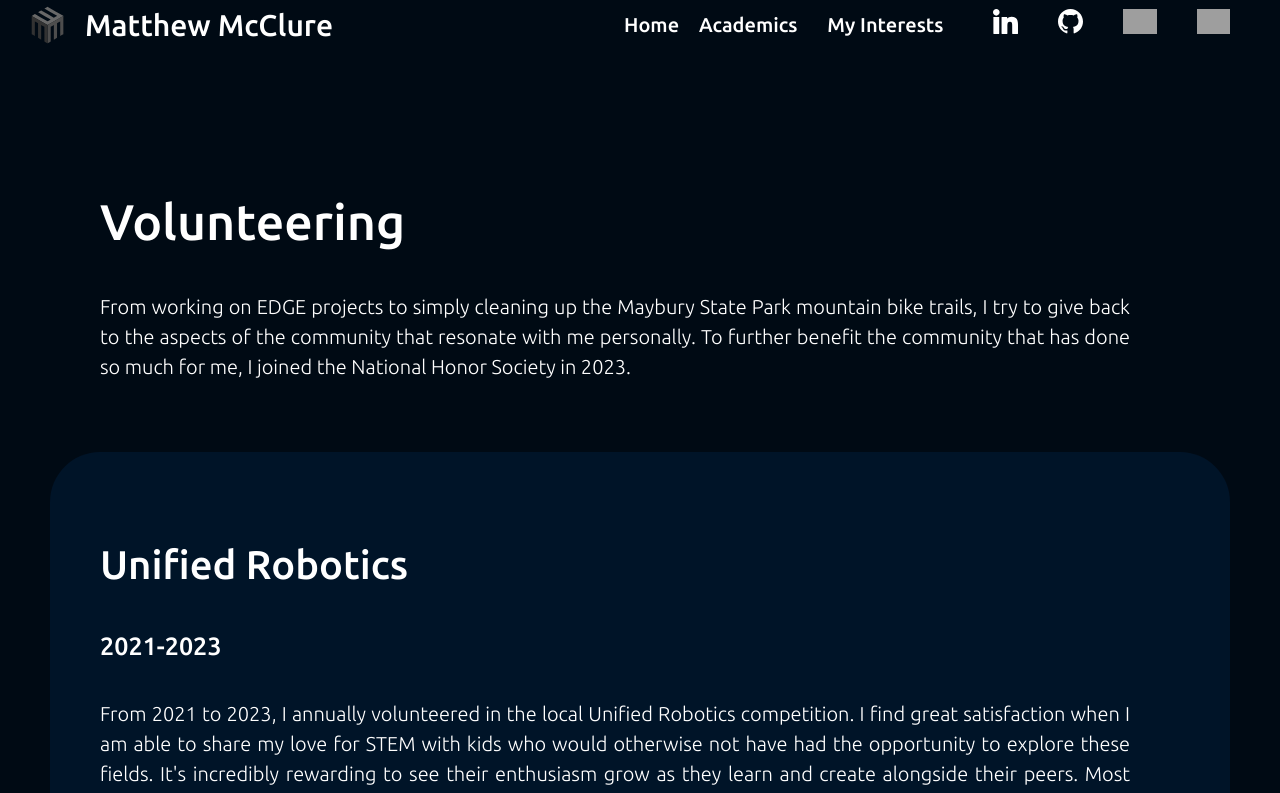
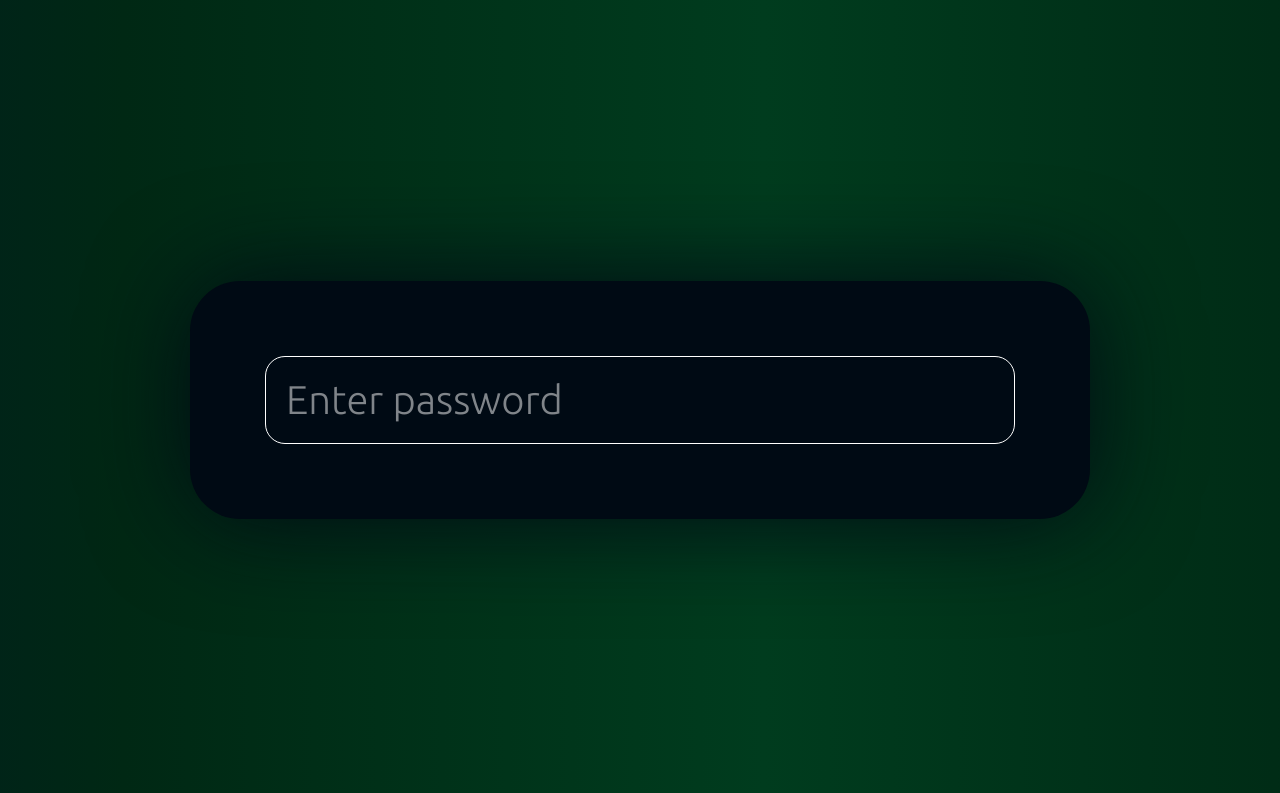
Before and after one commit to mwmcclure7/mwmcclure7.github.io, a React (Vite) app: page /#/volunteering in a window 1280 px wide. Shown: the top 793 px of the page. Built offline with nearby package versions, Linux system fonts and the light colour scheme; grey boxes are pictures that could not be loaded.

Commit message:
Added password protection

```diff
--- a/package.json
+++ b/package.json
@@ -15,10 +15,12 @@
   "dependencies": {
     "react": "^18.3.1",
     "react-dom": "^18.3.1",
+    "react-hot-toast": "^2.4.1",
     "react-router-dom": "^6.26.0"
   },
   "devDependencies": {
     "@eslint/js": "^9.8.0",
+    "@types/node": "^22.4.0",
     "@types/react": "^18.3.3",
     "@types/react-dom": "^18.3.0",
     "@vitejs/plugin-react": "^4.3.1",
--- a/src/App.tsx
+++ b/src/App.tsx
@@ -1,4 +1,6 @@
+import { useState } from "react";
 import { Route, Routes } from "react-router-dom";
+import { Toaster } from "react-hot-toast";
 import Header from "./components/Header";
 import Footer from "./components/Footer";
 import Home from "./pages/Home";
@@ -13,10 +15,19 @@ import Robotics from "./pages/Robotics";
 import Programming from "./pages/Programming";
 import Printing from "./pages/Printing";
 import Volunteering from "./pages/Volunteering";
+import Login from "./pages/Login";
 
 function App() {
+    const [isAuthenticated, setIsAuthenticated] = useState(false);
+
+    function handleLogin() {
+        setIsAuthenticated(true);
+    }
+
     return (
         <div className="app">
+            {isAuthenticated ? (
+                <div>
                     <Header />
                     <Routes>
                         <Route path="/" element={<Home />} />
@@ -30,9 +41,17 @@ function App() {
                         <Route path="/robotics" element={<Robotics />} />
                         <Route path="/programming" element={<Programming />} />
                         <Route path="/printing" element={<Printing />} />
-                <Route path="/volunteering" element={<Volunteering />} />
+                        <Route
+                            path="/volunteering"
+                            element={<Volunteering />}
+                        />
                     </Routes>
                     <Footer />
+                </div>
+            ) : (
+                <Login onLogin={handleLogin} />
+            )}
+            <Toaster />
         </div>
     );
 }
--- /dev/null
+++ b/src/pages/Login.tsx
@@ -0,0 +1,31 @@
+import toast from "react-hot-toast";
+import "../styles/Login.css";
+
+interface LoginProps {
+    onLogin: () => void;
+}
+
+const Login: React.FC<LoginProps> = ({ onLogin }) => {
+    const handleSubmit = (e: React.FormEvent) => {
+        e.preventDefault();
+        toast.error("Incorrect password");
+    };
+
+    function checkPassword(password: string) {
+        if (password === import.meta.env.VITE_PASSWORD) onLogin();
+    }
+
+    return (
+        <div className="login">
+            <form onSubmit={handleSubmit}>
+                <input
+                    type="password"
+                    onChange={(e) => checkPassword(e.target.value)}
+                    placeholder="Enter password"
+                />
+            </form>
+        </div>
+    );
+};
+
+export default Login;
--- /dev/null
+++ b/src/styles/Login.css
@@ -0,0 +1,53 @@
+.login {
+    position: absolute;
+    top: 0;
+    left: 0;
+    right: 0;
+    bottom: 0;
+    display: flex;
+    flex-direction: column;
+    justify-content: center;
+    align-items: center;
+    background: linear-gradient(90deg, var(--bg2), var(--bg3), var(--bg2), var(--bg5), var(--bg6), var(--bg5), var(--bg2));
+    animation: gradientAnimation 30s linear infinite;
+    background-size: 300% 100%;
+}
+
+.login form {
+    display: flex;
+    flex-direction: column;
+    justify-content: center;
+    align-items: center;
+    background: var(--bg1);
+    border-radius: 50px;
+    padding: 75px;
+    width: 750px;
+    box-shadow: 0 0 100px 0 var(--bg1);
+}
+
+.login input {
+    background-color: transparent;
+    width: 100%;
+    border: 1px solid var(--text1);
+    padding: 20px;
+    border-radius: 20px;
+    &::placeholder {
+        color: rgb(255, 255, 255, 0.5);
+    }
+    font-size: 2rem;
+    color: white;
+    transition: var(--transition1);
+    font-family: 'Ubuntu', sans-serif;
+    font-weight: var(--fw1);
+    box-sizing: border-box;
+}
+
+.login input:hover {
+    border: 1px solid var(--text2);
+}
+
+.login input:focus {
+    box-shadow: 0 0 50px 0 var(--text2);
+    border: 1px solid var(--text2);
+    outline: none;
+}
```
Also changed, not shown: 2 other files (tests, documents, lock files or other folders). Lines whose indentation alone changed are shown as unchanged.
